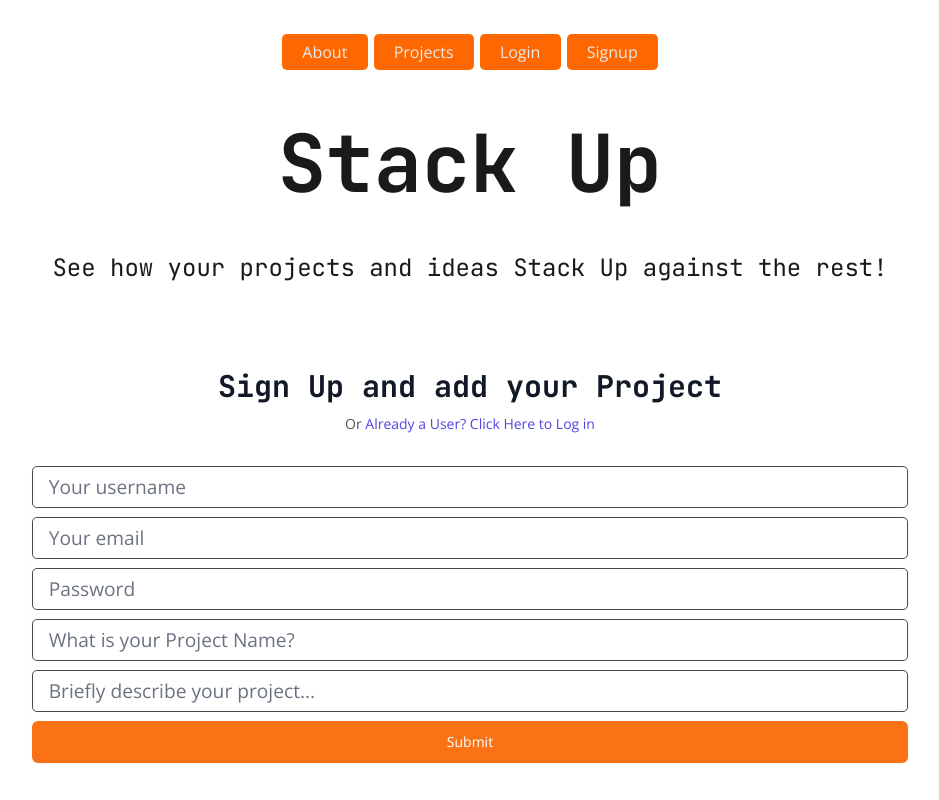
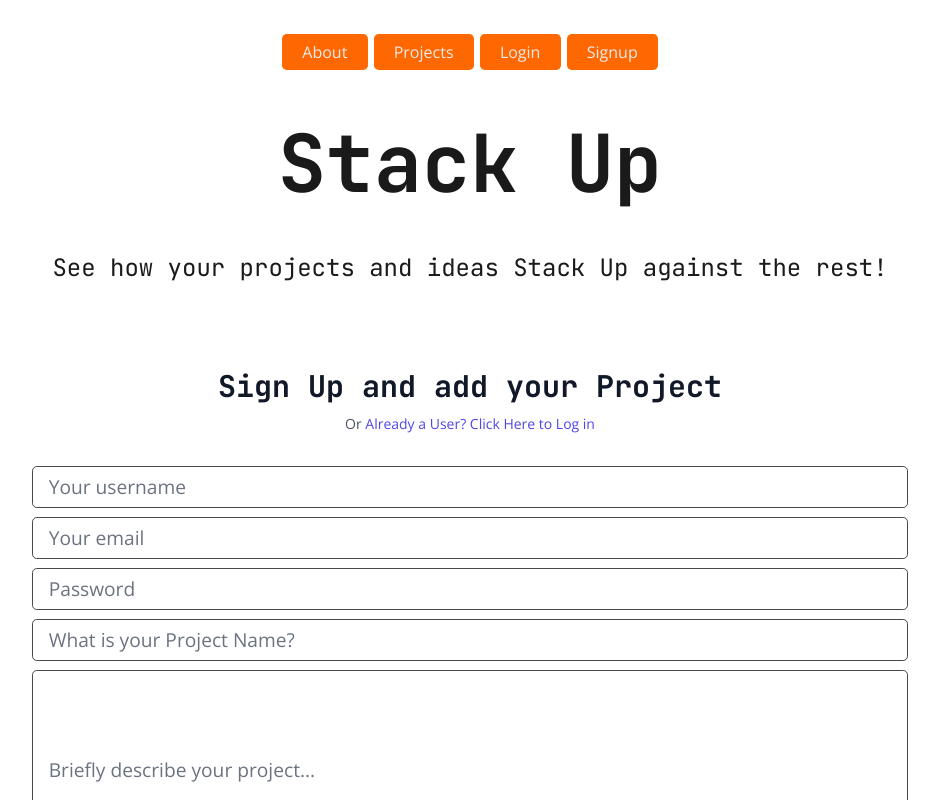
Before and after one commit to ST12345678910/StackUp, a React (Create React App) app in the folder client/: page /signup in a window 1280 px wide. Shown: the top 800 px of the page, without its empty margins (170-1109 px from the left). Built offline with nearby package versions, Linux system fonts and the light colour scheme.

Commit message:
changed proj-description input box size; larger

```diff
--- a/client/src/index.css
+++ b/client/src/index.css
@@ -1789,3 +1789,7 @@ label form [type='radio'] {
     align-content: center;
   }
 }
+
+#signupInputTextArea {
+  min-height: 200px;
+}
--- a/client/src/pages/Signup.js
+++ b/client/src/pages/Signup.js
@@ -71,7 +71,7 @@ const Signup = () => {
                 /></div>
                 <div>
                 <input
-                    className="form-input appearance-none rounded-none relative block w-full px-3 py-2 border border-gray-300 placeholder-gray-500 text-gray-900 rounded-t-md focus:outline-none focus:ring-indigo-500 focus:border-indigo-500 focus:z-10 sm:text-sm"
+                        className="form-input appearance-none rounded-none relative block w-full px-3 py-2 border border-gray-300 placeholder-gray-500 text-gray-900 rounded-t-md focus:outline-none focus:ring-indigo-500 focus:border-indigo-500 focus:z-10 sm:text-sm"
                   placeholder="Your email"
                   name="email"
                   type="email"
@@ -97,7 +97,7 @@ const Signup = () => {
                     onChange={handleChange}
                   /></div>
                   <div>
-                  <input
+                      <input id="signupInputTextArea"
                     className="form-input appearance-none rounded-none relative block w-full px-3 py-2 border border-gray-300 placeholder-gray-500 text-gray-900 rounded-t-md focus:outline-none focus:ring-indigo-500 focus:border-indigo-500 focus:z-10 sm:text-sm"
                     placeholder="Briefly describe your project..."
                     name="projectdescription"
```
Also changed, not shown: 2 other files (tests, documents, lock files or other folders).
